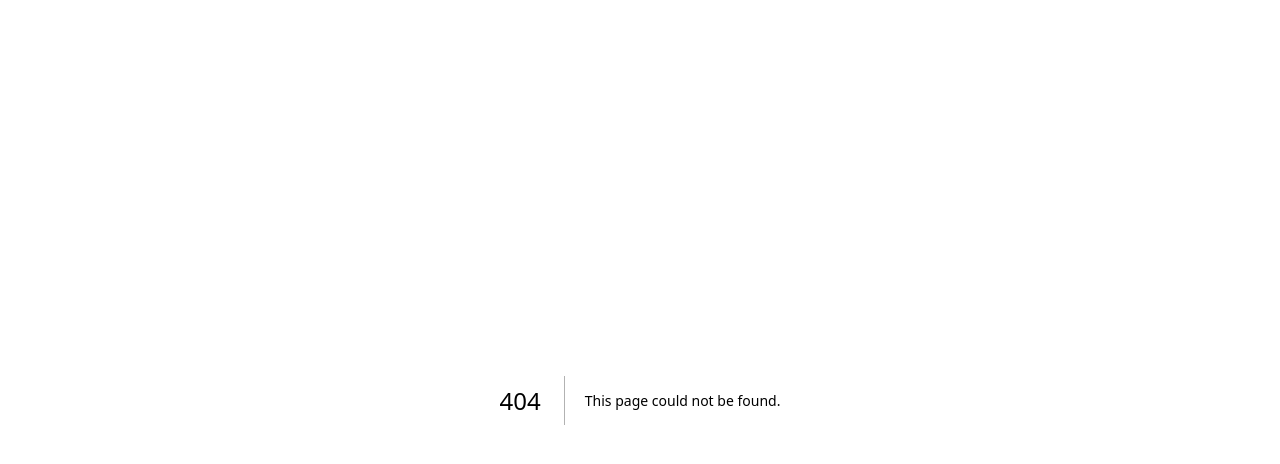
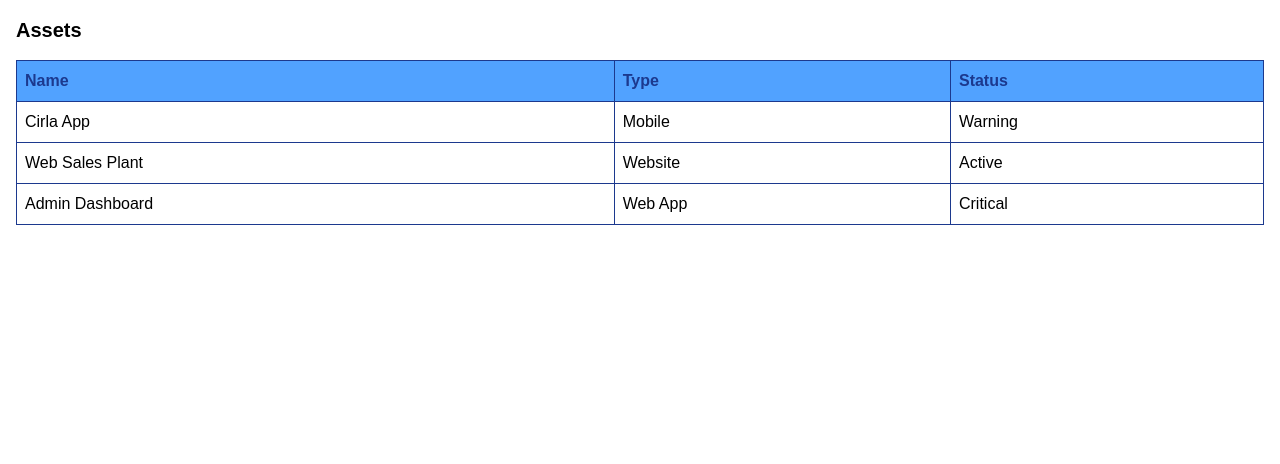
Before and after one commit to anhphi1125/nextjs-security-dashboard, a Next.js app: page /dashboard/assets in a window 1280 px wide. Before the commit this address had no page. Shown: the top 464 px of the page. Built offline with nearby package versions, Linux system fonts and the light colour scheme.

Commit message:
Update dashboard UI and data fetching

```diff
--- /dev/null
+++ b/app/api/assets/route.ts
@@ -0,0 +1,24 @@
+import { NextResponse } from "next/server";
+
+export async function GET(){
+    return NextResponse.json([
+        {
+            id: 1,
+            name: 'Cirla App',
+            type: 'Mobile',
+            status: 'Warning',
+        },
+        {
+            id: 2,
+            name: 'Web Sales Plant',
+            type: 'Website',
+            status: 'Active',
+        },
+        {
+            id: 3,
+            name: 'Admin Dashboard',
+            type: 'Web App',
+            status: 'Critical',
+        },
+    ]);
+}
--- /dev/null
+++ b/app/dashboard/assets/page.tsx
@@ -0,0 +1,51 @@
+'use client';
+
+import { useEffect, useState } from "react";
+
+type Asset = {
+    id: number;
+    name: string;
+    type: string;
+    status: string;
+};
+
+export default function AssetsPage(){
+    const [assetsList, setAssetsList] = useState<Asset[]>([]);
+    const [loading, setLoading] = useState(true);
+
+    useEffect(() => {
+        fetch('/api/assets')
+        .then((res) => res.json())
+        .then((data) => {
+            setAssetsList(data);
+            setLoading(false);
+        });
+    }, []);
+    return (
+        <div className="h-screen bg-white p-4">
+            <h1 className="text-xl font-bold mb-4 text-black">Assets</h1>
+
+            {loading ? (<p>Loading assets...</p>) : (
+                <table className="w-full border border-blue-900">
+                    <thead className="bg-blue-400">
+                        <tr className="text-blue-900">
+                            <th className="border border-blue-900 p-2 text-left">Name</th>
+                            <th className="border border-blue-900 p-2 text-left">Type</th>
+                            <th className="border border-blue-900 p-2 text-left">Status</th>
+                        </tr>
+                    </thead>
+
+                    <tbody>
+                        {assetsList.map((asset) => (
+                            <tr key={asset.id} className="text-black">
+                                <td className="border border-blue-900 p-2">{asset.name}</td>
+                                <td className="border border-blue-900 p-2">{asset.type}</td>
+                                <td className="border border-blue-900 p-2">{asset.status}</td>
+                            </tr>
+                        ))}
+                    </tbody>
+                </table>
+            )}
+        </div>
+    );
+}
--- a/components/Sidebar.tsx
+++ b/components/Sidebar.tsx
@@ -1,9 +1,13 @@
+import Link from "next/link";
+
 export default function Sidebar() {
     return (
         <aside className="w-64 bg-blue-900 text-blue-100 h-screen p-4">
             <h1 className="text-xl font-bold mb-6">Security Dashboard</h1>
             <ul className="space-y-4">
-                <li>Assets</li>
+                <li>
+                    <Link href={"/dashboard/assets"}>Assets</Link>
+                </li>
                 <li>Alerts</li>
                 <li>Metrics</li>
             </ul>
```
